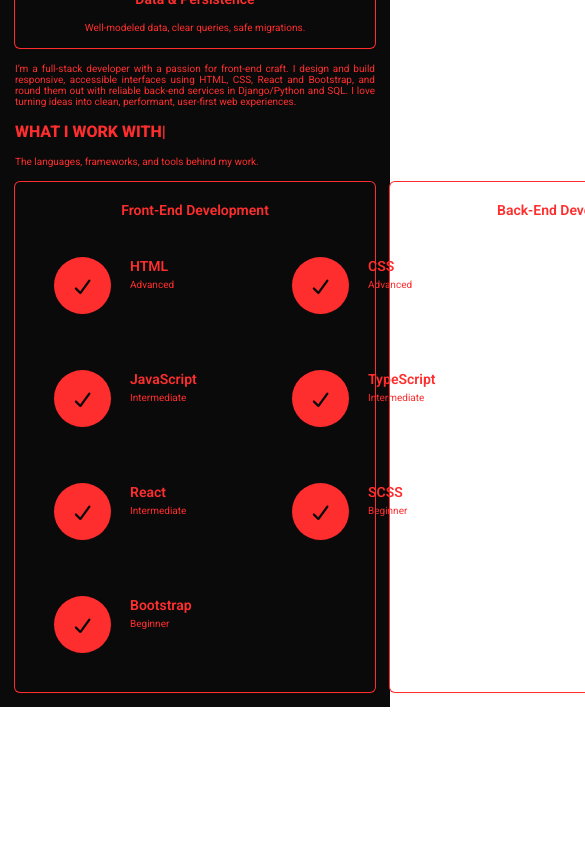
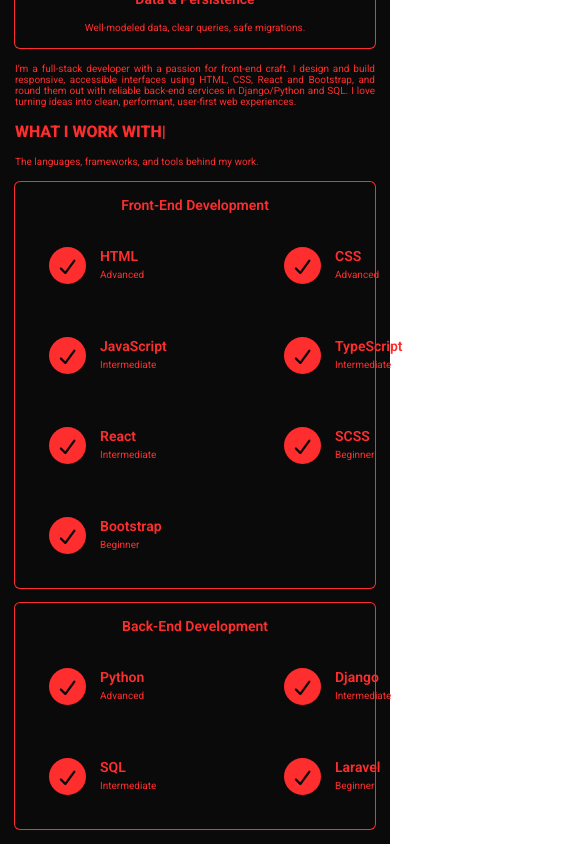
Before and after one commit to Blessen25/Portfolio_BVM, a React (Vite) app in the folder frontend/portfolio/: page / in a window 390 px wide. Shown: the part 947-1791 px from the top of the page, 585 px wide, since content can reach past the window. Before the commit the page ends 1654 px from the top, so only its background shows below. Built offline with nearby package versions, Linux system fonts and the light colour scheme.

Commit message:
Commited Changes

```diff
--- a/frontend/portfolio/src/components/Skill_comp/skill_comp.tsx
+++ b/frontend/portfolio/src/components/Skill_comp/skill_comp.tsx
@@ -16,6 +16,15 @@ const Skills_Comp:React.FC<HeaderProps> = ({darkMode, setDarkMode}) => {
     { name: 'Bootstrap', level: 'Beginner'}
 
   ]
+
+  const Backend: Skill[] = [
+
+    { name : 'Python', level: 'Advanced'},
+    { name : 'Django', level: 'Intermediate'},
+    { name : 'SQL', level: 'Intermediate'},
+    { name : 'Laravel', level: 'Beginner'},
+
+  ]
     return(
         <>
             <div className="skillparentdiv">
@@ -23,7 +32,7 @@ const Skills_Comp:React.FC<HeaderProps> = ({darkMode, setDarkMode}) => {
                 <p className={`ptext ${darkMode ? 'darkmodetext' : 'lightmodetext'}`}>The languages, frameworks, and tools behind my work.</p>
                 <div className="skillchilddiv">
                     <SkillscardComponent darkMode={darkMode} setDarkMode={setDarkMode} h1text="Front-End Development" items={frontEnd}/>
-                    <SkillscardComponent darkMode={darkMode} setDarkMode={setDarkMode} h1text="Back-End Development" />
+                    <SkillscardComponent darkMode={darkMode} setDarkMode={setDarkMode} h1text="Back-End Development" items={Backend}/>
                 </div>
             </div>
         </>
--- a/frontend/portfolio/src/components/extras.css
+++ b/frontend/portfolio/src/components/extras.css
@@ -103,11 +103,35 @@
     gap: 5px;
 }
 
+@media screen and (max-width: 1199px) {
+
+    .skillchilddiv {
+
+        flex-direction: column;
+        align-items: center;
+    }
+
+    .skillcardparent {
+
+        width: 600px;
+    }
+}
+
 @media screen and (max-width: 991px) {
 
     .aboutcarddiv {
 
         width: 450px;
+    }
+
+    .skillcardparent {
+
+        width: 450px;
+    }
+
+    .skill-gridcard {
+
+        grid-template-columns: repeat(2, minmax(196px,1fr));
     }
 }
 
@@ -128,6 +152,22 @@
 
         width: 60px;
         height: 60px;
+    }
+
+    .skillcardparent {
+
+        width: 100%;
+    }
+
+    .skill-gridcard {
+
+        grid-template-columns: repeat(2, minmax(220px, 1fr));
+    }
+
+    .skill-icon {
+
+        width: 45px;
+        height: 45px;
     }
 }
 
@@ -150,4 +190,21 @@
         gap: 15px;
         padding: 15px;
     }
+
+     .skill-icon {
+
+        width: 35px;
+        height: 35px;
+    }
+
+    .skill-gridcard, .skillcardparent, .skill-itemcard {
+
+        gap: 15px;
+    }
+
+    .skillcardparent {
+
+        padding: 15px;
+    }
+
 }
```
